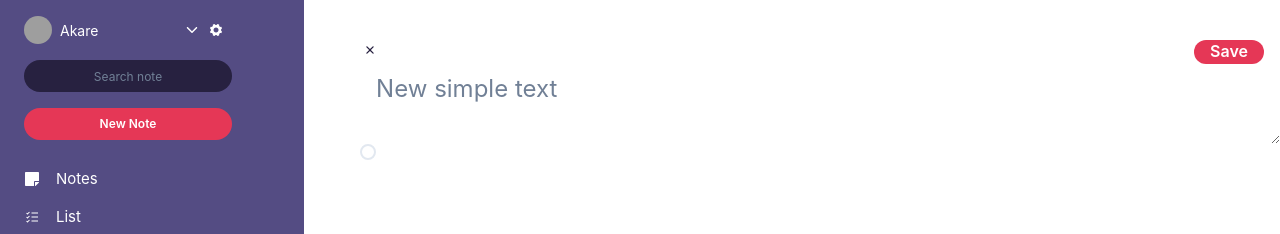
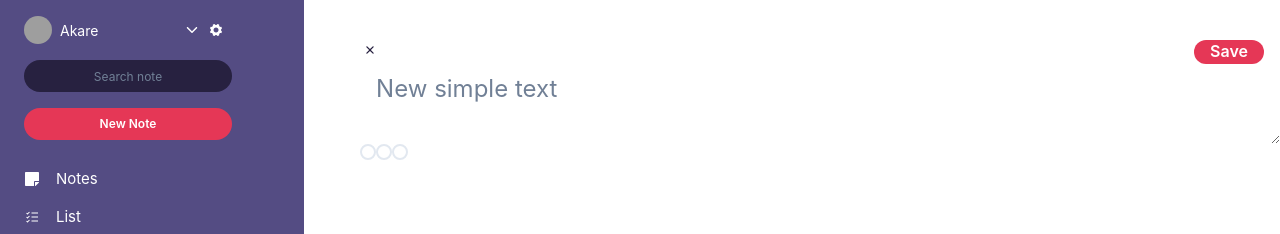
Before and after one commit to akareagwom/note-pal, a React (Vite) app: page /Layout in a window 1280 px wide. Shown: the top 234 px of the page. Built offline with nearby package versions, Linux system fonts and the light colour scheme; grey boxes are pictures that could not be loaded.

Commit message:
list radio

```diff
--- a/src/notes/components/ListCanva.tsx
+++ b/src/notes/components/ListCanva.tsx
@@ -12,6 +12,8 @@ const ListCanva: React.FC<Props> = ({  }) => {
        <Save/>
        <Textarea color={'#272140'} variant={'none'} border={'none'} outline={'none'} fontSize={'1.5rem'} placeholder='New simple text' />
        <Radio/>
+       <Radio/>
+       <Radio/>
     </Box>
   );
 };
```
